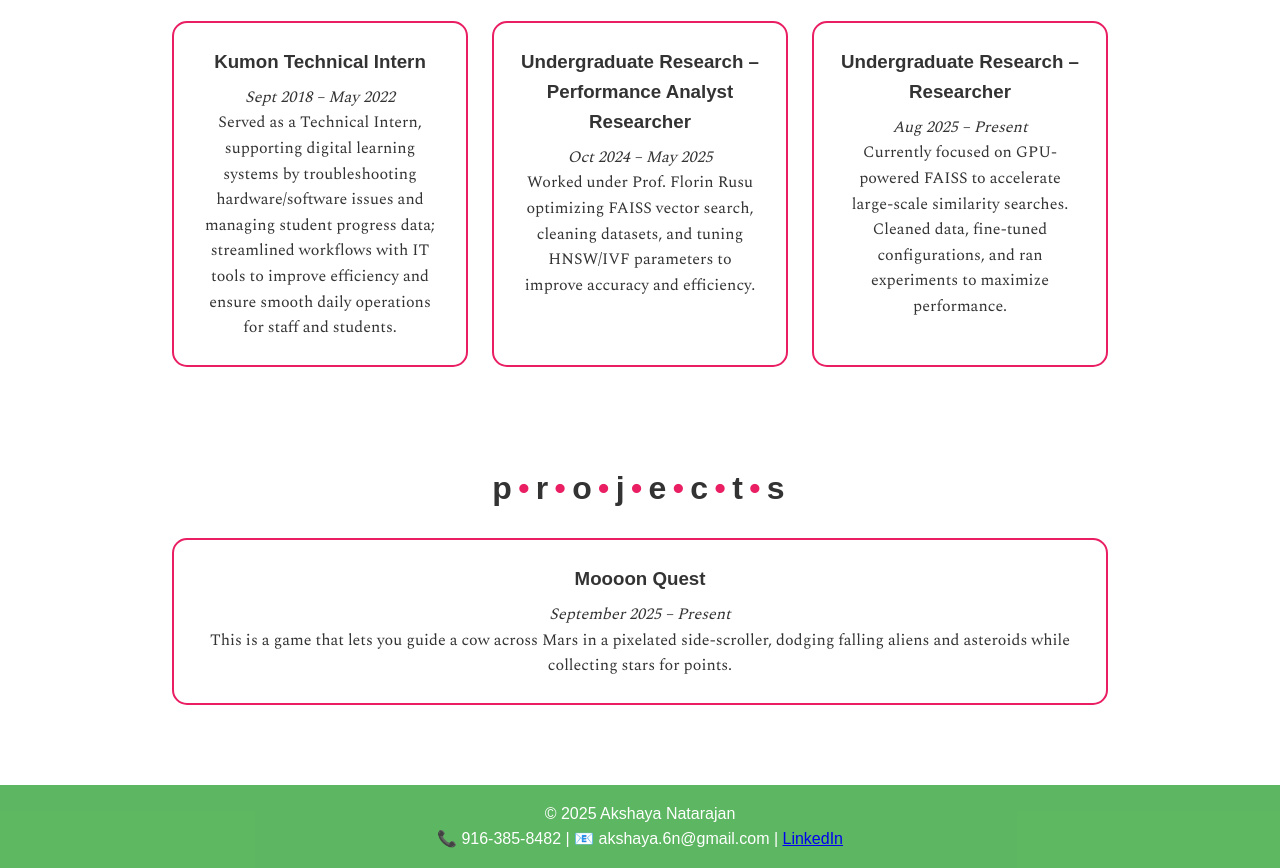
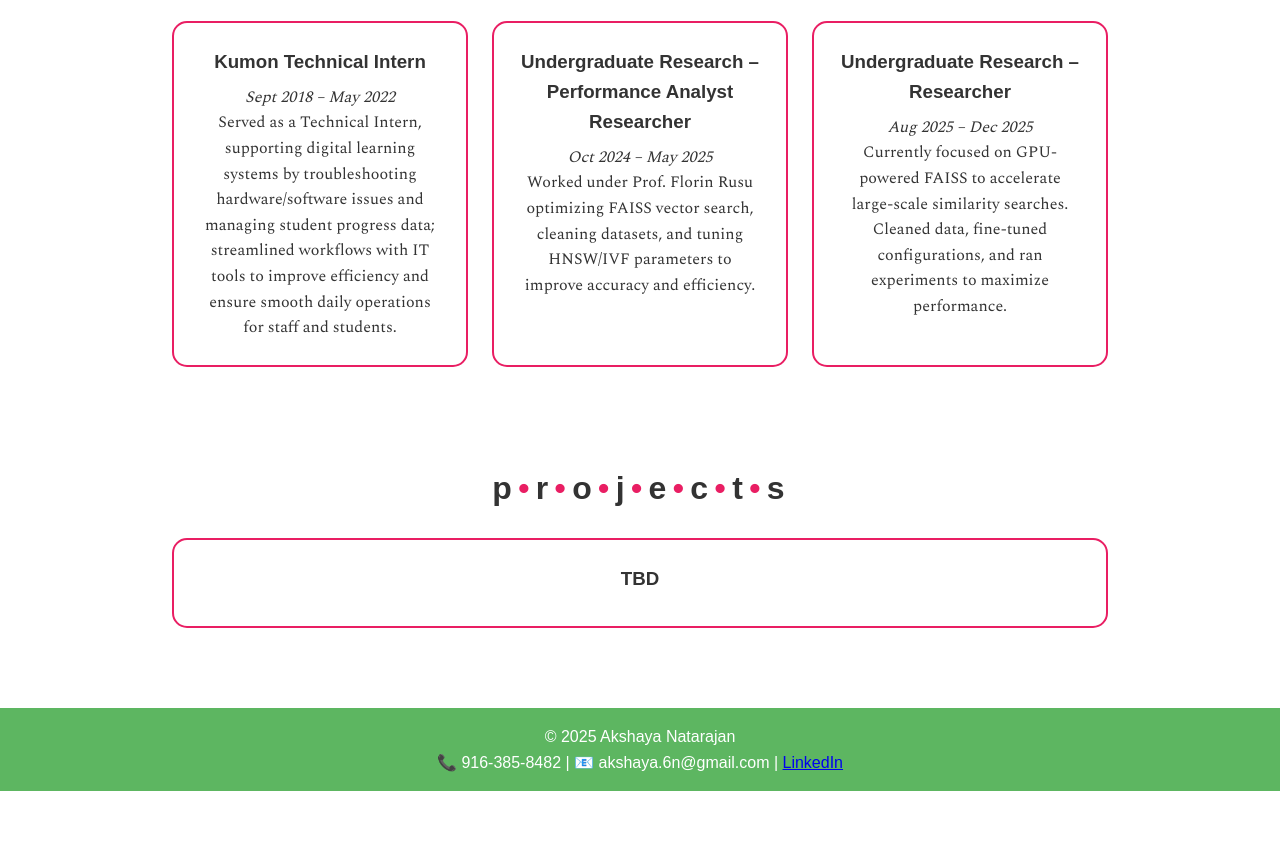
Before and after one commit to achu-nat/achunat, a plain HTML site: page resume/index.html in a window 1280 px wide. Shown: the part 1730-2598 px from the top of the page. After the commit the page ends 2521 px from the top, so only its background shows below. Drawn offline with nearby package versions, Linux system fonts and the light colour scheme.

Commit message:
update research experience end date and project section title to TBD

```diff
--- a/resume/index.html
+++ b/resume/index.html
@@ -98,7 +98,7 @@
       </div>
       <div class="card">
         <h3>Undergraduate Research – Researcher</h3>
-        <p><em>Aug 2025 – Present</em></p>
+        <p><em>Aug 2025 – Dec 2025</em></p>
         <p>Currently focused on GPU-powered FAISS to accelerate large-scale similarity searches. Cleaned data, fine-tuned configurations, and ran experiments to maximize performance.</p>
       </div>
     </div>
@@ -109,11 +109,7 @@
   <h2>Projects</h2>
   <div class="cards">
     <div class="card">
-      <h3>Moooon Quest</h3>
-      <p><em>September 2025 – Present</em></p>
-      <p>
-        This is a game that lets you guide a cow across Mars in a pixelated side-scroller, dodging falling aliens and asteroids while collecting stars for points.
-      </p>
+      <h3>TBD</h3>
     </div>
   </div>
 </section>
```
Also changed, not shown: 1 other file.
